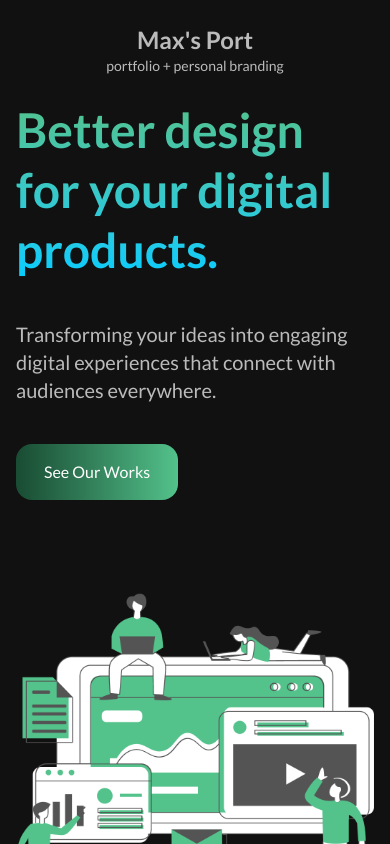
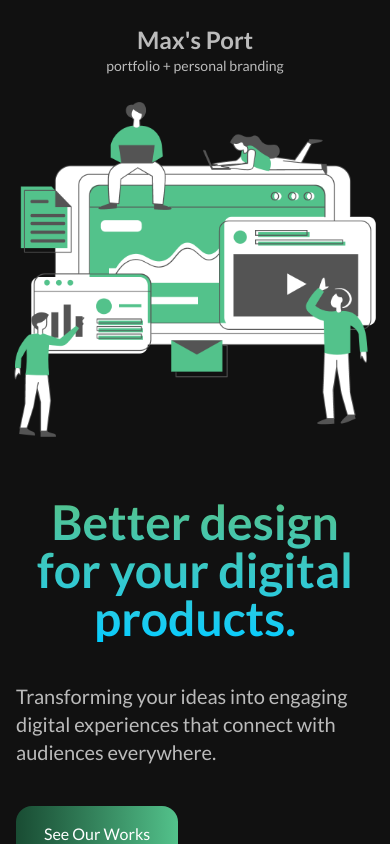
Before and after one commit to jehovah-son/Max-s-Port, a Next.js app: page / in a window 390 px wide. Shown: the top 844 px of the page. Built offline with nearby package versions, Linux system fonts and the light colour scheme.

Commit message:
`Added image priority and styles to various components`

```diff
--- a/src/app/about/page.tsx
+++ b/src/app/about/page.tsx
@@ -28,6 +28,7 @@ export default function About() {
           alt="about image"
           fill // makes image stretch to fill its parent
           className="object-cover relative" // keeps image nicely cropped
+          priority
         />
         <div className="absolute md:bottom-5 md:left-5 bottom-2 left-2 bg-[#53c28b] md:p-2 p-1 ">
           <h1 className="text-white md:text-2xl text-xl font-bold">
--- /dev/null
+++ b/src/app/contact/page.module.css
@@ -0,0 +1,13 @@
+.img {
+  object-fit: contain;
+  animation: move 2s infinite ease alternate;
+}
+
+@keyframes move {
+  from {
+    transform: translateY(-15px);
+  }
+  to {
+    transform: translateY(0px) scale(1.03);
+  }
+}
--- a/src/app/contact/page.tsx
+++ b/src/app/contact/page.tsx
@@ -1,6 +1,7 @@
 "use client";
 import { useEffect, useState } from "react";
 import Loading from "@/app/contact/loading";
+import styles from "@/app/contact/page.module.css";
 
 import Image from "next/image";
 import ContactImage from "@/../public/contact.png";
@@ -34,7 +35,7 @@ export default function Contact() {
             alt="Contact Image"
             width={450}
             height={500}
-            className="object-contain"
+            className={styles.img}
             priority
           />
         </div>
--- /dev/null
+++ b/src/app/page.module.css
@@ -0,0 +1,13 @@
+.img {
+  object-fit: contain;
+  animation: move 2s infinite ease alternate;
+}
+
+@keyframes move {
+  from {
+    transform: translateY(-15px);
+  }
+  to {
+    transform: translateY(0px) scale(1.03);
+  }
+}
--- a/src/app/page.tsx
+++ b/src/app/page.tsx
@@ -4,6 +4,7 @@ import Button from "@/component/button/Button";
 import Hero from "@/../public/hero.png";
 import { useEffect, useState } from "react";
 import Loading from "@/app/loading";
+import styles from "../app/page.module.css";
 
 export default function Home() {
   const [isLoading, setIsLoading] = useState(true);
@@ -21,9 +22,9 @@ export default function Home() {
   }
 
   return (
-    <div className=" flex items-center md:gap-25 gap-20 md:flex-row flex-col mb-15 ">
+    <div className=" flex items-center md:gap-25 gap-10 md:flex-row flex-col-reverse mb-15 ">
       <div className="flex-1 flex flex-col gap-10">
-        <h1 className="md:text-7xl  text-5xl font-bold leading-tight bg-gradient-to-b from-[#53c28b] to-[#00CCFF] bg-clip-text text-transparent inline-block">
+        <h1 className="md:text-7xl md:text-left text-center text-5xl font-bold  bg-gradient-to-b from-[#53c28b] to-[#00CCFF] bg-clip-text text-transparent inline-block">
           Better design for your digital products.
         </h1>
         <p className=" text-xl">
@@ -36,9 +37,10 @@ export default function Home() {
         <Image
           src={Hero}
           alt="Hero Image"
-          width={500}
-          height={500}
-          className="object-cover "
+          width={485}
+          height={485}
+          className={styles.img}
+          priority
         />
       </div>
     </div>
--- a/src/component/footer/Footer.tsx
+++ b/src/component/footer/Footer.tsx
@@ -3,6 +3,7 @@ import FaceBook from "../../../public/1.png";
 import IG from "../../../public/2.png";
 import X from "../../../public/3.png";
 import YouTube from "../../../public/4.png";
+
 export default function Footer() {
   return (
     <div className=" flex justify-between items-center mb-5">
```
